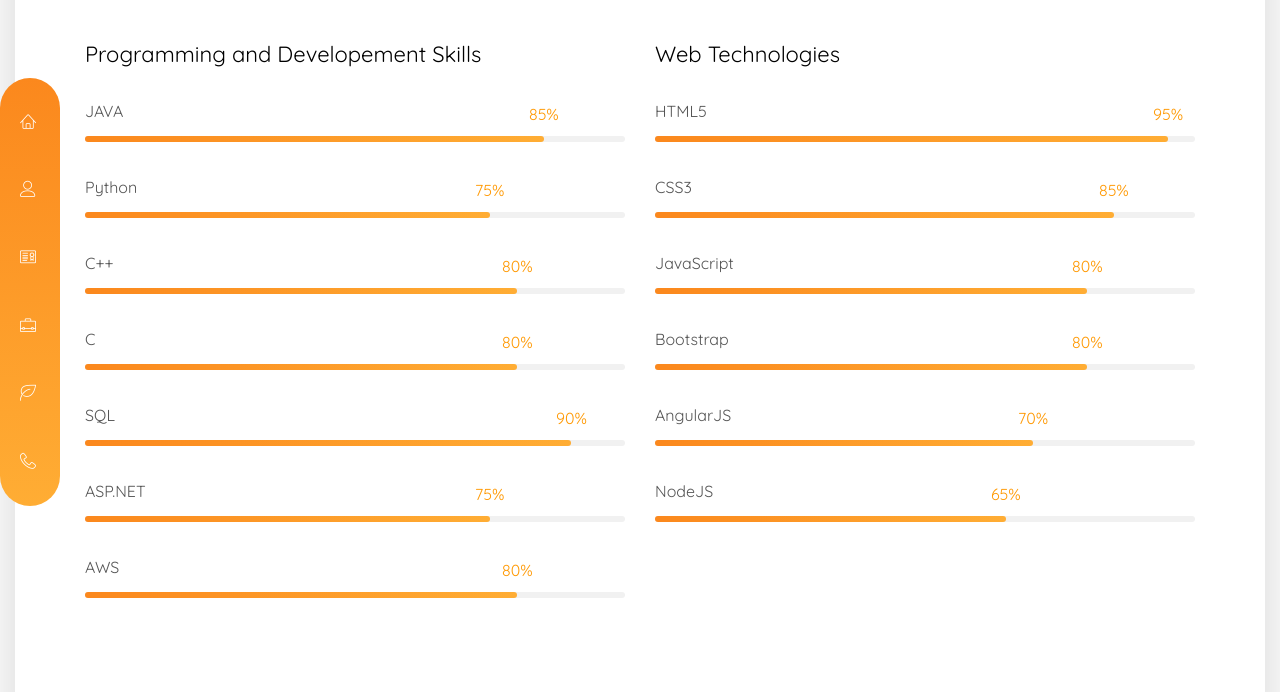
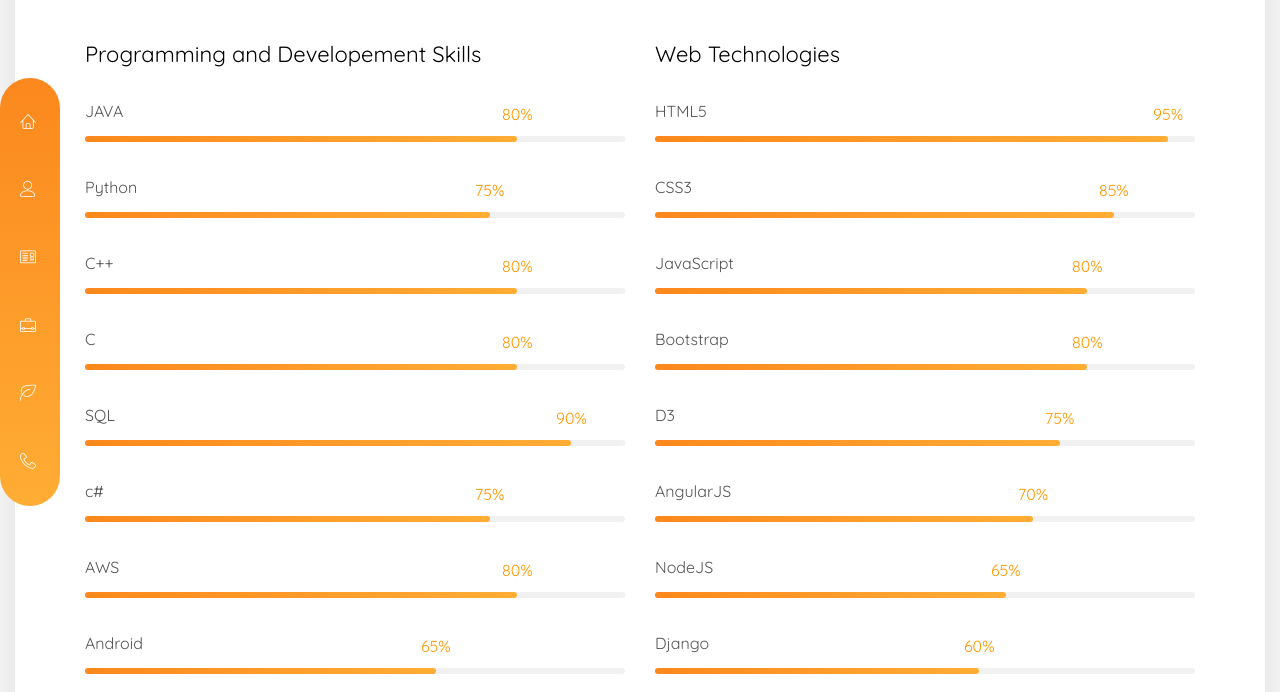
Before and after one commit to AmishaThakkar/AmishaThakkar.github.io, a plain HTML site: page skills.html in a window 1280 px wide. Shown: the part 108-800 px from the top of the page. Drawn offline with Linux system fonts and the light colour scheme.

Commit message:
Updating skills

```diff
--- a/skills.html
+++ b/skills.html
@@ -110,7 +110,7 @@
         <div class="skill wow fadeIn">
           <p class="skill-name">JAVA</p>
           <div class="progress">
-            <div class="progress-bar" role="progressbar" aria-valuenow="85"></div>
+            <div class="progress-bar" role="progressbar" aria-valuenow="80"></div>
           </div>
         </div> <!-- END skill-->
 
@@ -143,7 +143,7 @@
         </div> <!-- END skill-->
 
 		 <div class="skill wow fadeIn">
-          <p class="skill-name">ASP.NET</p>
+          <p class="skill-name">c#</p>
           <div class="progress">
             <div class="progress-bar" role="progressbar" aria-valuenow="75"></div>
           </div>
@@ -153,6 +153,13 @@
           <p class="skill-name">AWS</p>
           <div class="progress">
             <div class="progress-bar" role="progressbar" aria-valuenow="80"></div>
+          </div>
+        </div> <!-- END skill-->
+
+	      <div class="skill">
+          <p class="skill-name">Android</p>
+          <div class="progress">
+            <div class="progress-bar" role="progressbar" aria-valuenow="65"></div>
           </div>
         </div> <!-- END skill-->
 
@@ -190,6 +197,13 @@
           </div>
         </div> <!-- END skill-->
 
+	       <div class="skill">
+          <p class="skill-name">D3</p>
+          <div class="progress">
+            <div class="progress-bar" role="progressbar" aria-valuenow="75"></div>
+          </div>
+        </div> <!-- END skill-->
+
 		<div class="skill">
           <p class="skill-name">AngularJS</p>
           <div class="progress">
@@ -201,6 +215,13 @@
           <p class="skill-name">NodeJS</p>
           <div class="progress">
             <div class="progress-bar" role="progressbar" aria-valuenow="65"></div>
+          </div>
+        </div> <!-- END skill-->
+
+	      <div class="skill">
+          <p class="skill-name">Django</p>
+          <div class="progress">
+            <div class="progress-bar" role="progressbar" aria-valuenow="60"></div>
           </div>
         </div> <!-- END skill-->
 
```
